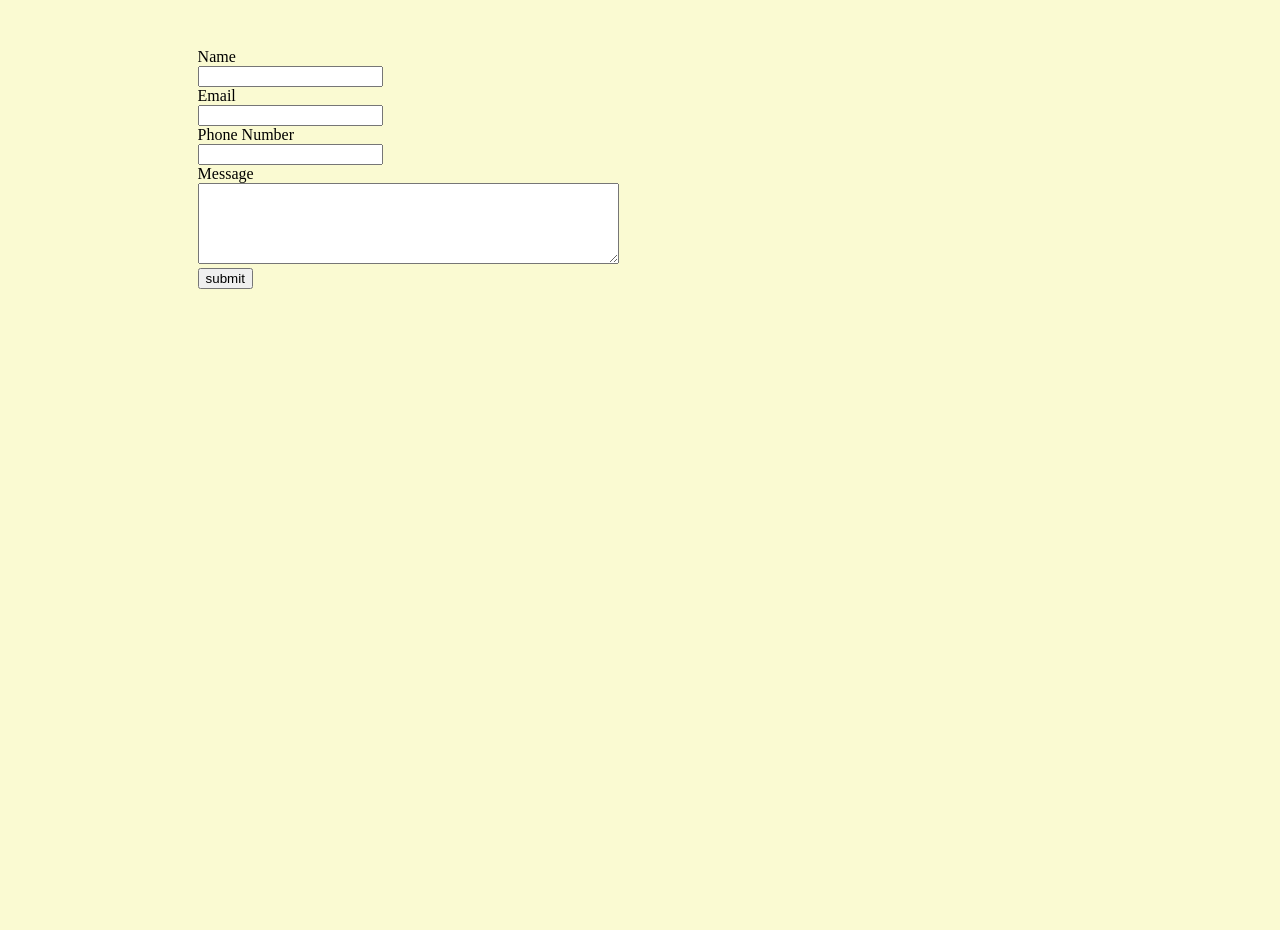
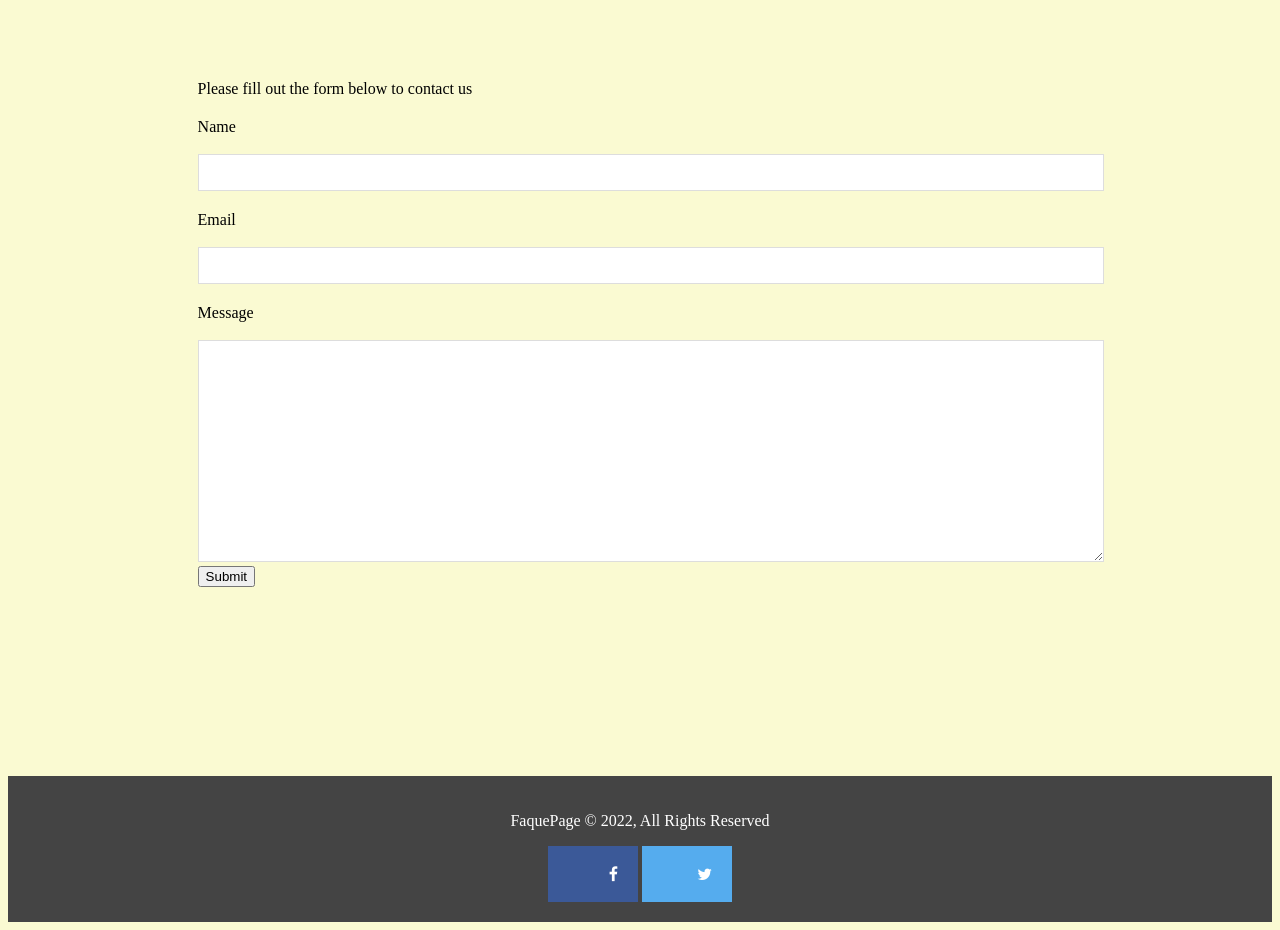
Before and after one commit to josephconnelly/final-project, a plain HTML site: page contact.html in a window 1280 px wide. Shown: the part 480-1410 px from the top of the page. Before the commit the page ends 958 px from the top, so only its background shows below. Drawn offline with Linux system fonts and the light colour scheme.

Commit message:
more changes

```diff
--- a/contact.html
+++ b/contact.html
@@ -6,6 +6,9 @@
     <meta name="viewport" content="width=device-width, initial-scale=1.0">
     <link rel="stylesheet" href="/css/contact.css">
     <title>Contact</title>
+    <link rel="stylesheet" href="https://cdnjs.cloudflare.com/ajax/libs/font-awesome/4.7.0/css/font-awesome.min.css">
+    <title>Contact</title>
+</head>
 </head>
 <body> <nav id="navbar">
     <div id="logo"><div id="logo">
@@ -19,33 +22,42 @@
 
     </ul>
 </nav>
-<p class="p">If you would like more information, please fill out the form below</p>
 
-   <form action="process.php" class="form">
-       <div>
+
+    <section id="contact-form" class="py-3"><form action="process.php" class="form">
+        <div class="container">
+            <h1 class="heading">Contact Us</h1>
+            <p>Please fill out the form below to contact us</p>
+            <div class="form-group">
                 <label for="name">Name</label><br>
                 <input type="text" id="name" name="name">
             </div>
-    <div>
+            <div class="form-group">
                 <label for="email">Email</label><br>
                 <input type="email" name="email" id="email">
+           </div>
 
-    </div>
-    <div>
-        <label for="phone number">Phone Number</label><br>
-        <input type="phone numbrt" name="Phone Number" id="phone number">
-    </div>
-    <div>
+        <div class="form-group">
             <label for="message">Message</label><br>
             <textarea name="message" id="message" cols="50" rows="5"></textarea>
         </div>
 
-        <div>
-            <input type="submit" value="submit">
 
     </div>
 
+
+
+         <button type="submit" class="btn">Submit</button>
+
         </form>
+     </div>
+    </section>
+
+    <footer id="main-footer">
+        <p>FaquePage &copy; 2022, All Rights Reserved</p>
+        <a href="https://www.facebook.com/bartsf" target="_blank" class="fa fa-facebook"></a>
+          <a href="https://twitter.com/search?q=Bay%20Area%20Rapid%20Transit&src=typed_query" target="_blank" class="fa fa-twitter"></a>
+         </footer>
 
 </body>
 </html>
--- a/css/about.css
+++ b/css/about.css
@@ -1,7 +1,6 @@
-/* Reset */
+
 * {
-    margin: 0;
-    padding: 0;
+
     box-sizing: border-box;
 }
 
@@ -60,7 +59,9 @@ h1{
     text-align: center;
     color: darkslategray;
     font-size: 50px;
-    padding-top: 50px;
+    padding:50,0,10,10;
+    margin-left: 10px;
+
 }
 
 p{
@@ -69,3 +70,42 @@ p{
     padding-top: 50px;
 
 }
+
+footer{
+    float: down;
+    text-align: center;
+    padding: 3px;
+    background-color: beige;
+    color: black;
+}
+#main-footer{
+  text-align: center;
+  background:#444 ;
+  color: #fff;
+  padding-left: 20px;
+}
+
+.fa {
+ padding: 20px;
+ font-size: 30px;
+ width: 50px;
+ text-align: right;
+ text-decoration: none; */
+
+
+
+.fa:hover {
+ opacity: 0.7;
+}
+
+/* Facebook */
+.fa-facebook {
+background: #3B5998;
+color: white;
+}
+
+/* Twitter */
+.fa-twitter {
+background: #55ACEE;
+color: white;
+}
--- a/css/contact.css
+++ b/css/contact.css
@@ -73,6 +73,69 @@ h1{
     margin: 15%;
 }
 
- /* #message {
-    margin-left: 45px;
-}  */
+/* contact form */
+#contact-form .form-group{
+    margin bottom: 20px;
+}
+#contact-form label {
+    display: block;
+    margin-top: 20px;
+}
+#contact-form input,
+#contact-form textarea {
+  width: 100%;
+  padding: 10px;
+  border: 1px #ddd solid;
+
+}
+#contact-form textarea{
+    height: 200px;
+}
+
+
+footer{
+    float: down;
+    text-align: center;
+    padding: 3px;
+    background-color: beige;
+    color: black;
+}
+#main-footer{
+  text-align: center;
+  background:#444 ;
+  color: #fff;
+  padding: 20px;
+}
+
+.fa {
+ padding: 20px;
+ font-size: 30px;
+ width: 50px;
+ text-align: right;
+ text-decoration: none;
+}
+/* .fa {
+ padding: 20px;
+ font-size: 30px;
+ width: 30px;
+ text-align: center;
+ text-decoration: none;
+ margin: 5px 2px;
+ border-radius: 50%;
+} */
+
+.fa:hover {
+ opacity: 0.7;
+}
+
+/* Facebook */
+.fa-facebook {
+background: #3B5998;
+color: white;
+}
+
+/* Twitter */
+.fa-twitter {
+background: #55ACEE;
+color: white;
+}
--- a/css/style.css
+++ b/css/style.css
@@ -121,9 +121,9 @@ a{
            /* height: 680px; */
            float: right;
            font-size: 50px;
+        }
 
-       }
-       footer{
+        footer{
            float: down;
            text-align: center;
            padding: 3px;
@@ -136,3 +136,28 @@ a{
          color: #fff;
          padding: 20px;
        }
+
+       .fa {
+        padding: 20px;
+        font-size: 30px;
+        width: 50px;
+        text-align: right;
+        text-decoration: none; */
+
+
+
+      .fa:hover {
+        opacity: 0.7;
+      }
+
+      /* Facebook */
+.fa-facebook {
+    background: #3B5998;
+    color: white;
+  }
+
+  /* Twitter */
+  .fa-twitter {
+    background: #55ACEE;
+    color: white;
+  }
```
Also changed, not shown: about.html (+6 -0 lines), index.html (+4 -3 lines), 1 other file. Lines whose indentation alone changed are shown as unchanged.
